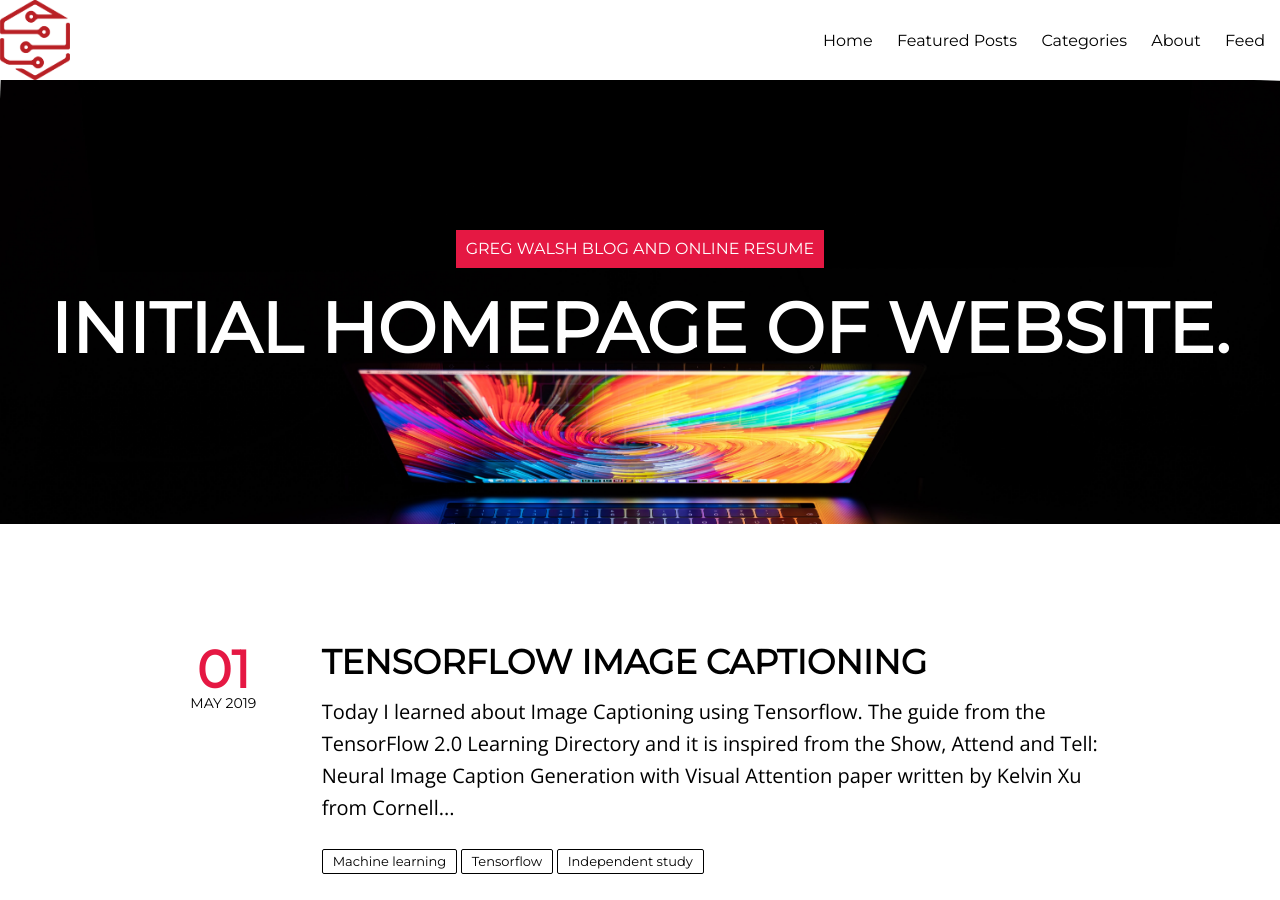
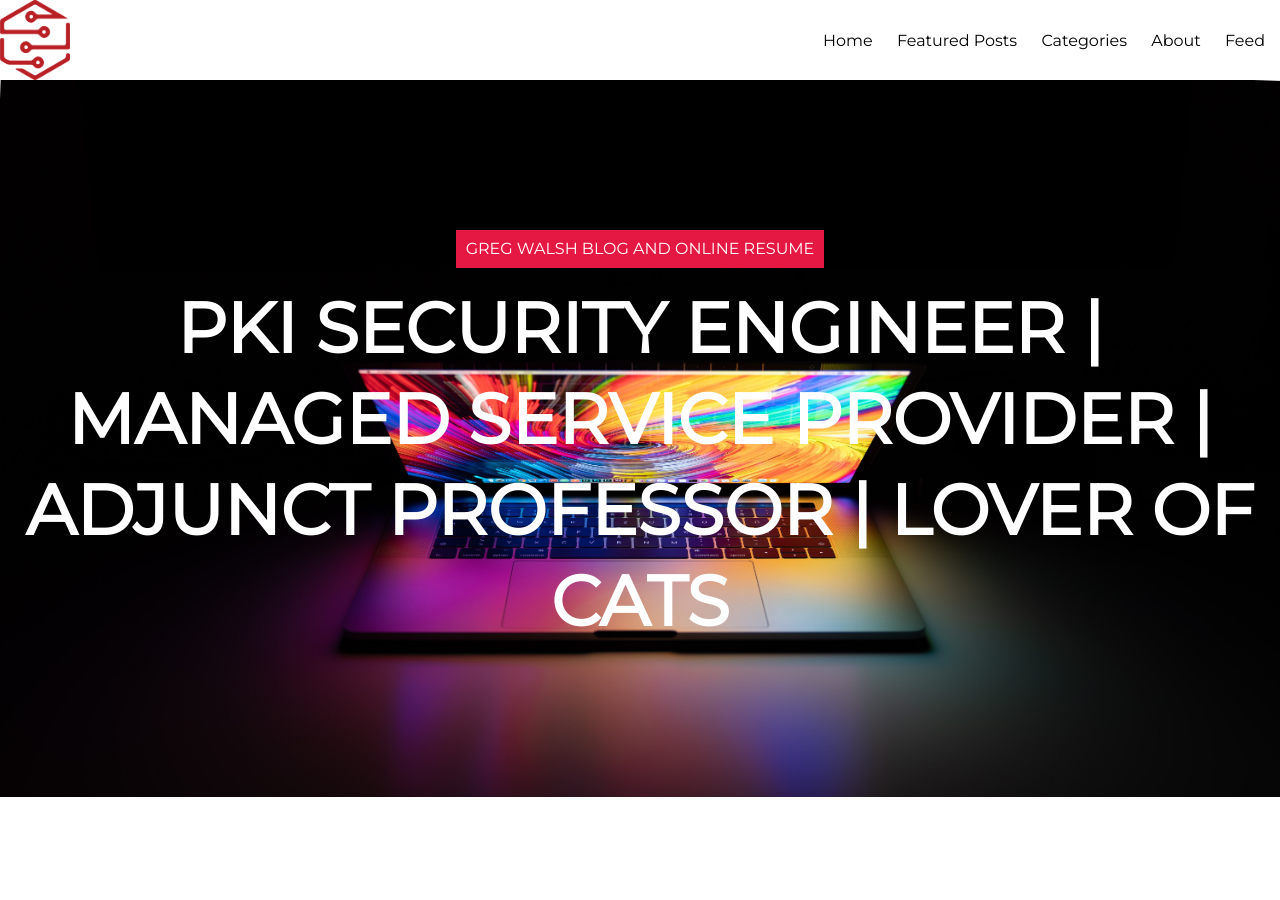
Before and after one commit to walshg3/walshg3.github.io, a Jekyll site: the page built from index.html, in a window 1280 px wide and 900 px high. Built offline with Jekyll 4.4.1, drawn with Linux system fonts in a browser that asks for light colours; the list of posts is cut into pages by our own code.

Commit message:
test mods

```diff
--- a/_config.yml
+++ b/_config.yml
@@ -1,5 +1,5 @@
 title:            Greg Walsh Blog and Online Resume
-description:      "Initial Homepage of website."
+description:      "PKI Security Engineer | Managed Service Provider | Adjunct Professor | Lover of Cats"
 logo:             Logo-only.png
 disqus_shortname: walshg3
 share:            true
```
Also changed, not shown: 1 other file.
